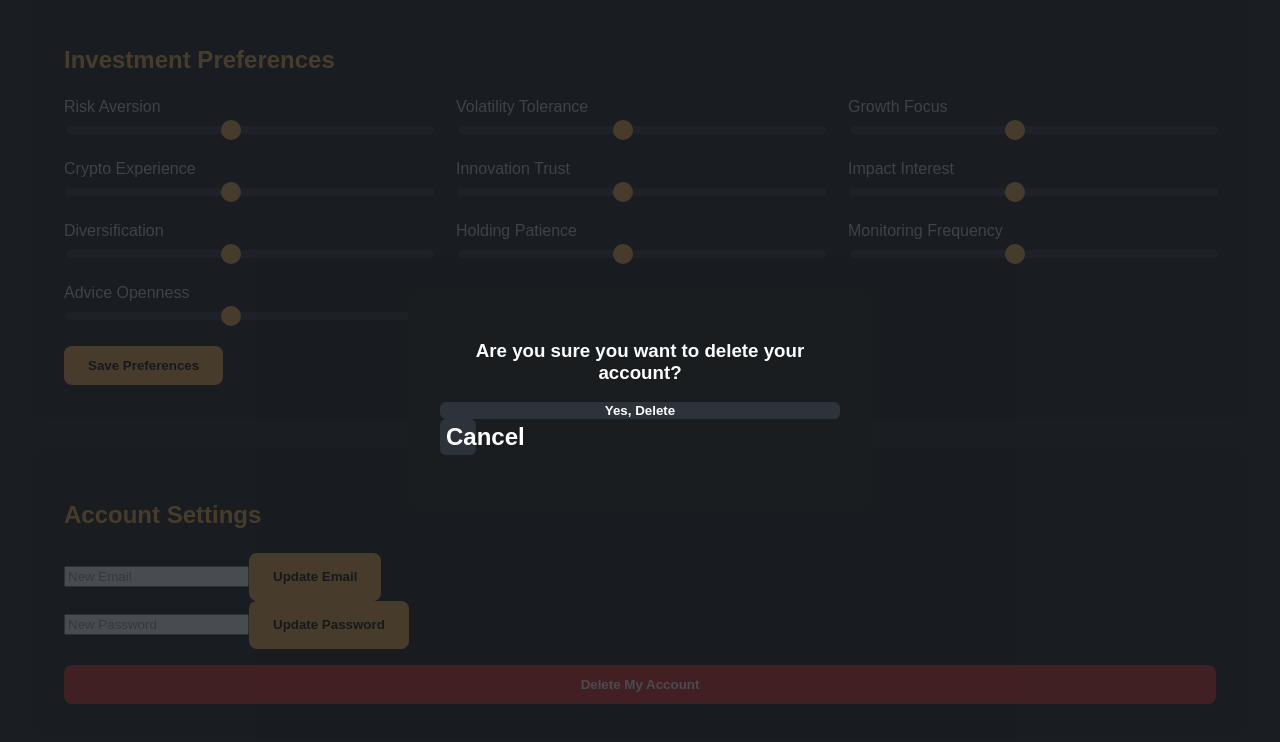
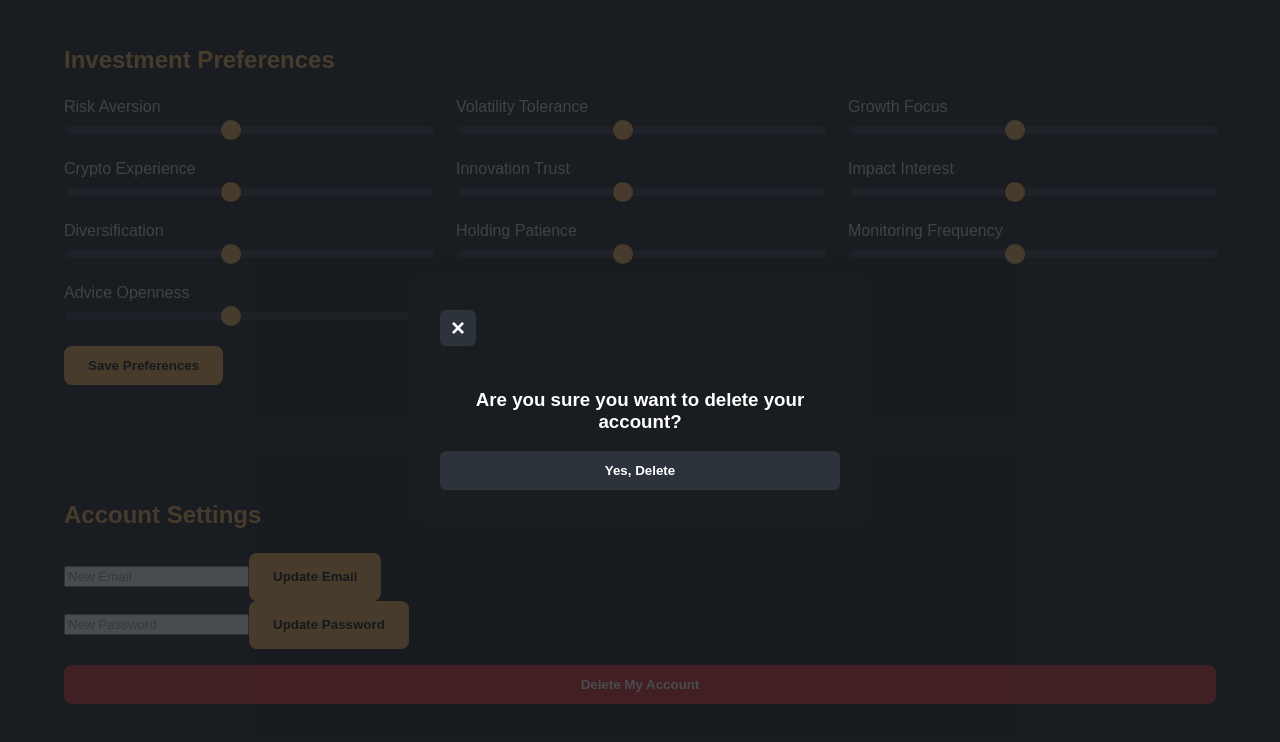
Before and after one commit to EASS-HIT-PART-A-2025-CLASS-VII/my-banker, a React (Create React App) app in the folder frontend/: page /profile in a window 1280 px wide. Both pictures are taken after a click on the button "Delete My Account". Shown: the part 219-961 px from the top of the page. Built offline with nearby package versions, Linux system fonts and the light colour scheme.

Commit message:
Cleaned delete popup style

```diff
--- a/frontend/src/components/DeletePopup/DeletePopup.js
+++ b/frontend/src/components/DeletePopup/DeletePopup.js
@@ -1,5 +1,6 @@
 // components/ProfilePage/DeletePopup.js
 import React from "react";
+import '../Popup/Popup.css';
 
 export default function DeletePopup({ onClose }) {
   const handleDelete = async () => {
@@ -27,9 +28,9 @@ export default function DeletePopup({ onClose }) {
   return (
     <div className="popup-overlay">
       <div className="popup">
+        <button className="close-button" onClick={onClose}>×</button>
         <h3>Are you sure you want to delete your account?</h3>
-        <button onClick={handleDelete} className="btn-danger">Yes, Delete</button>
-        <button onClick={onClose} className="close-button">Cancel</button>
+        <button onClick={handleDelete} className="btn">Yes, Delete</button>
       </div>
     </div>
   );
--- a/frontend/src/components/RegisterPopup/RegisterPopup.js
+++ b/frontend/src/components/RegisterPopup/RegisterPopup.js
@@ -68,7 +68,7 @@ const RegisterPopup = ({ onClose }) => {
         <button className="close-button" onClick={onClose}>&times;</button>
         {step === 0 ? (
           <div className="form-fields">
-            <h2>Register</h2>
+            <h2>Create new account</h2>
             <input name="username" type="text" placeholder="Username" value={formData.username} onChange={handleInputChange} />
             <input name="email" type="email" placeholder="Email" value={formData.email} onChange={handleInputChange} />
             <input name="password" type="password" placeholder="Password" value={formData.password} onChange={handleInputChange} />
```
